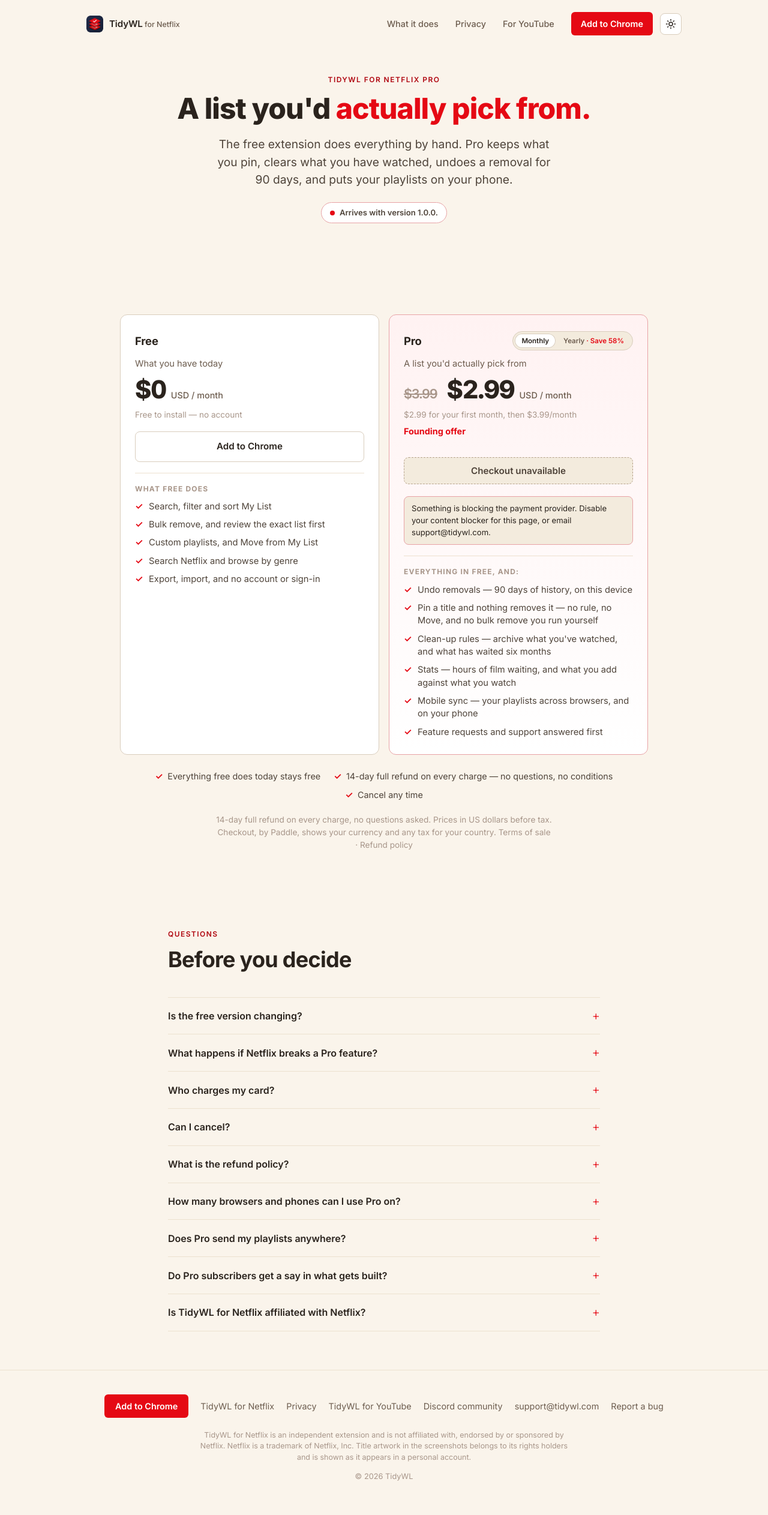
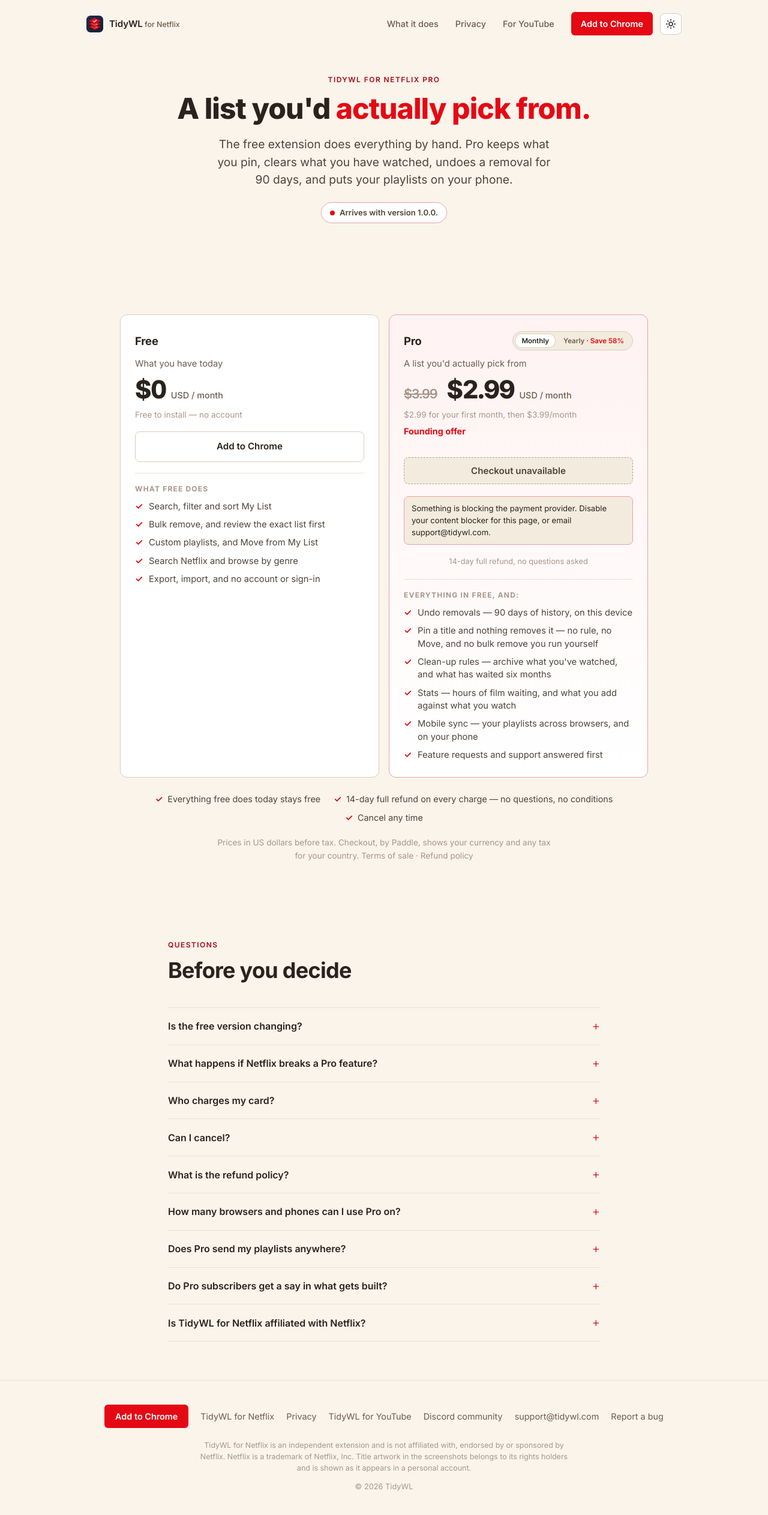
Before and after one commit to dominic-lam/tidywl-site, a Jekyll site: the page built from netflix/pricing/index.html, in a window 1280 px wide. Shown: the whole page at 60% size. Built offline with Jekyll 4.4.1, drawn with Linux system fonts in a browser that asks for light colours.

Commit message:
netflix pricing: the refund promise under Get Pro
The user's call, 2026-09-27: near the button, not in the foot line.

Co-Authored-By: Claude Fable 5.1 <noreply@anthropic.com>
Claude-Session: https://claude.ai/code/session_01NUHVBVCBy2pH7HXjBLUp1N

```diff
--- a/netflix/pricing/index.html
+++ b/netflix/pricing/index.html
@@ -99,6 +99,7 @@ faq:
           {%- else %}
           <button type="button" class="plan-cta plan-cta-locked" disabled>Arrives with version 1.0.0</button>
           {%- endif %}
+          <p class="plan-refund">14-day full refund, no questions asked</p>
           <p class="plan-list-head">Everything in Free, and:</p>
           <ul class="plan-list">
             <li>Undo removals — 90 days of history, on this device</li>
@@ -115,7 +116,7 @@ faq:
         <li>14-day full refund on every charge — no questions, no conditions</li>
         <li>Cancel any time</li>
       </ul>
-      <p class="plans-foot">14-day full refund on every charge, no questions asked. Prices in US dollars before tax. Checkout, by Paddle, shows your currency and any tax for your country. <a href="/netflix/terms/">Terms of sale</a> · <a href="/netflix/refunds/">Refund policy</a></p>
+      <p class="plans-foot">Prices in US dollars before tax. Checkout, by Paddle, shows your currency and any tax for your country. <a href="/netflix/terms/">Terms of sale</a> · <a href="/netflix/refunds/">Refund policy</a></p>
     </div>
   </section>
 
@@ -239,6 +240,11 @@ faq:
   .plan-cta {
     width: 100%; justify-content: center; margin-top: 8px;
     font-size: 0.95rem; padding: 12px 20px;
+  }
+  /* The refund promise under the button that asks for money (2026-09-27). */
+  .plan-refund {
+    margin: 8px 0 0; text-align: center;
+    font-size: 0.8rem; color: var(--text-subtle);
   }
   /* No checkout exists yet, so this is a real disabled button, not a dead link.
      The global button rule sets cursor:pointer on every button including
```
